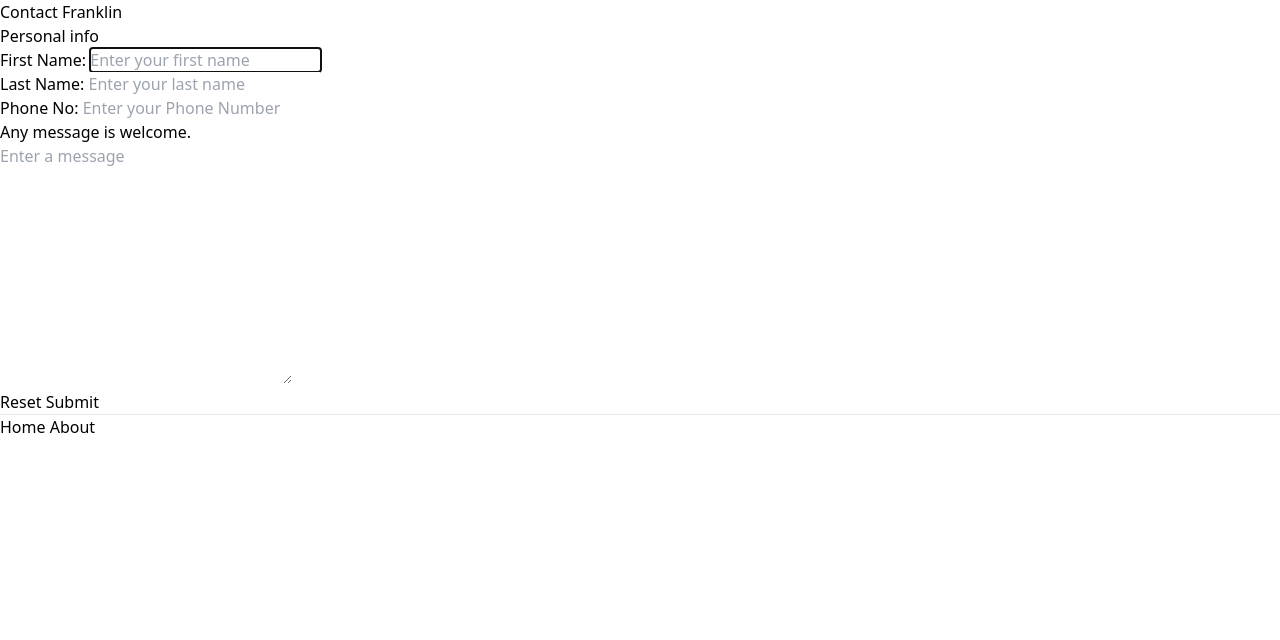
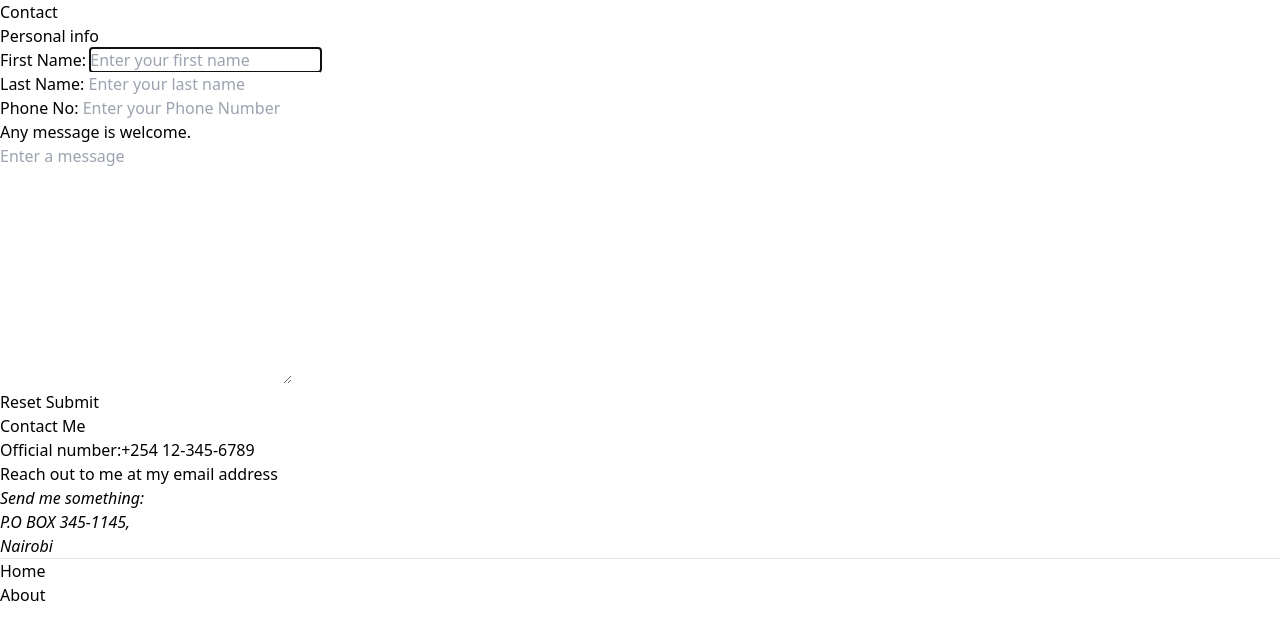
Before and after one commit to iamfrankmunene/personal-website, a website: page Contact.html in a window 1280 px wide. Drawn offline with nearby package versions, Linux system fonts and the light colour scheme; files that its build step writes are made by us from their sources.

Commit message:
New Images

```diff
--- a/Contact.html
+++ b/Contact.html
@@ -6,11 +6,11 @@
     <meta name="viewport" content="width=device-width, initial-scale=1.0">
     <link rel="icon" href="img/fmn-logo.webp" type="image/x-icon">
     <link rel="stylesheet" href="styles.css">
-    <title>The Personal Website of Franklin</title>
+    <title>The Personal Website for Franklin</title>
 </head>
 <body>
     <header>
-        <h1>Contact Franklin</h1>
+        <h1>Contact</h1>
     </header>
     <section>
         <form action="" method="post">
@@ -37,10 +37,25 @@
           <button type="submit">Submit</button>
         </form>
     </section>
+    <section>
+         <h2> Contact Me</h2>
+         <p>
+            Official number:<a href="+254123456789">+254 12-345-6789</a>
+        </p>
+        <p>
+            Reach out to me at my <a href="myname@myname">email address</a>
+        </p>
+
+         <address>
+            <p>Send me something:</p>
+             P.O BOX 345-1145,<br>
+             Nairobi
+          </address>
+    </section>
       <hr>
 
     <footer>
-        <a href="/">Home</a>
+        <p><a href="/">Home</a></p>
         <a href="About.html">About</a>
     </footer>
 
```
Also changed, not shown: About.html (+3 -1 lines), index.html (+6 -3 lines), build/index.html (deleted), img/lamu-kenya.jpg (added), img/mails-and-open-journal.webp (added).
